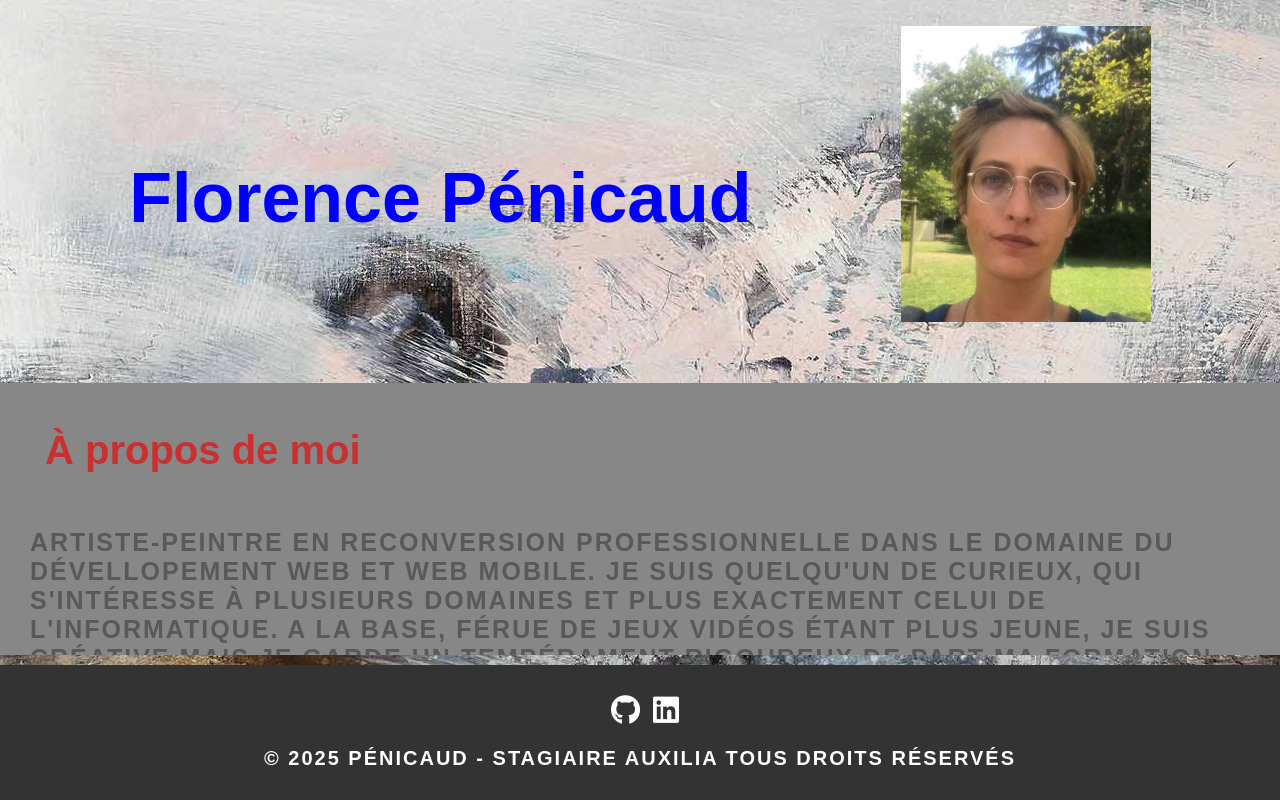
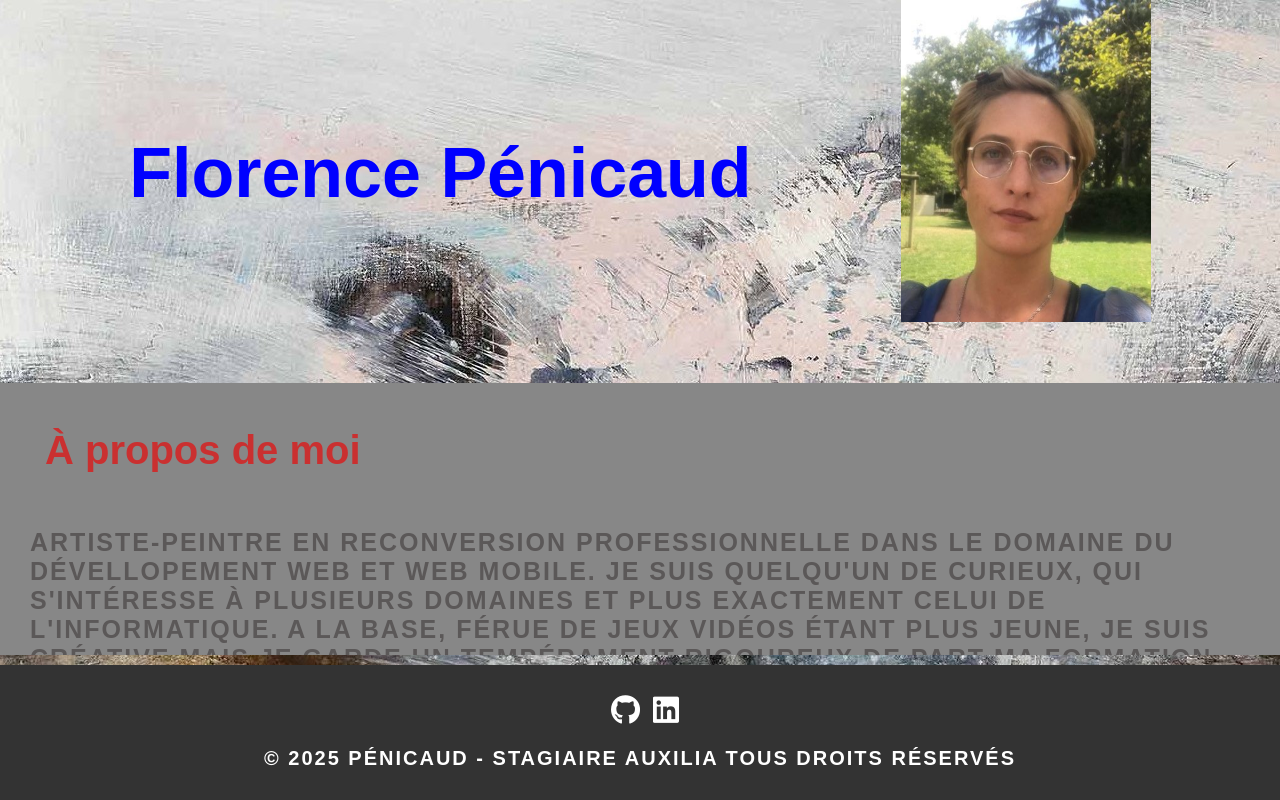
Before and after one commit to Ironik05/portfolioflo, a plain HTML site: page index.html in a window 1280 px wide. Drawn offline with Linux system fonts and the light colour scheme; a script that the page names is missing.

Commit message:
Update style.css

```diff
--- a/assets/style.css
+++ b/assets/style.css
@@ -33,7 +33,7 @@ body {
     align-content: center;
     justify-content: space-evenly;
     align-items: center;
-    margin-top: 2%;
+/*     margin-top: 2%; */
     gap: 2rem;
 }
 
```
